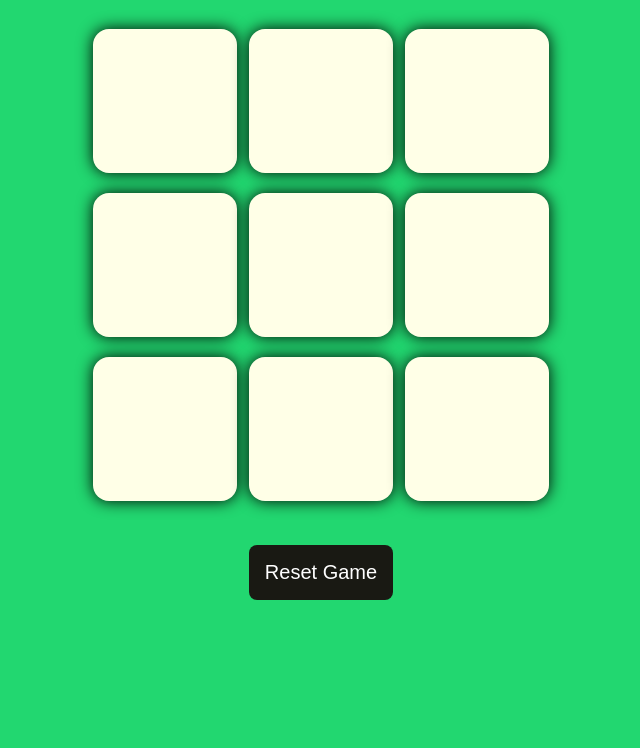
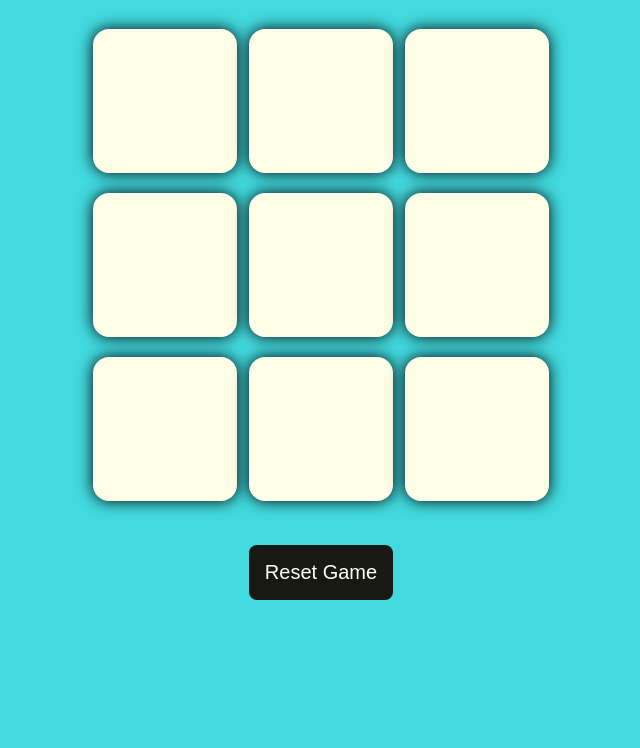
Before and after one commit to alkaRathod70/tic-tac-toe, a plain HTML site: page index.html in a window 1280 px wide. Shown: the part 52-800 px from the top of the page, without its empty margins (319-959 px from the left). Drawn offline with Linux system fonts and the light colour scheme.

Commit message:
Update style.css

```diff
--- a/style.css
+++ b/style.css
@@ -3,7 +3,7 @@
     padding: 0;
 }
 body{
-    background-color: #22d770;
+    background-color: #42dadf;
     text-align: center;
 }
 .container{
```
